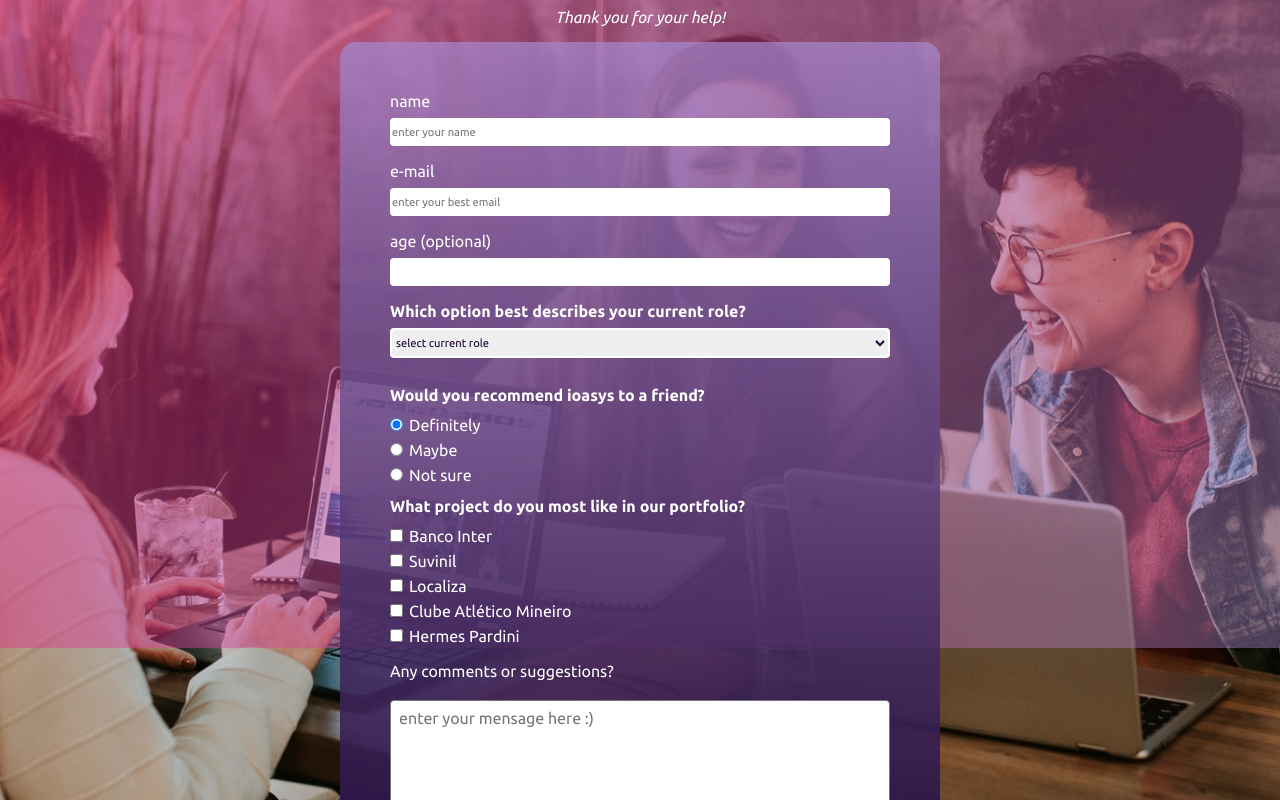
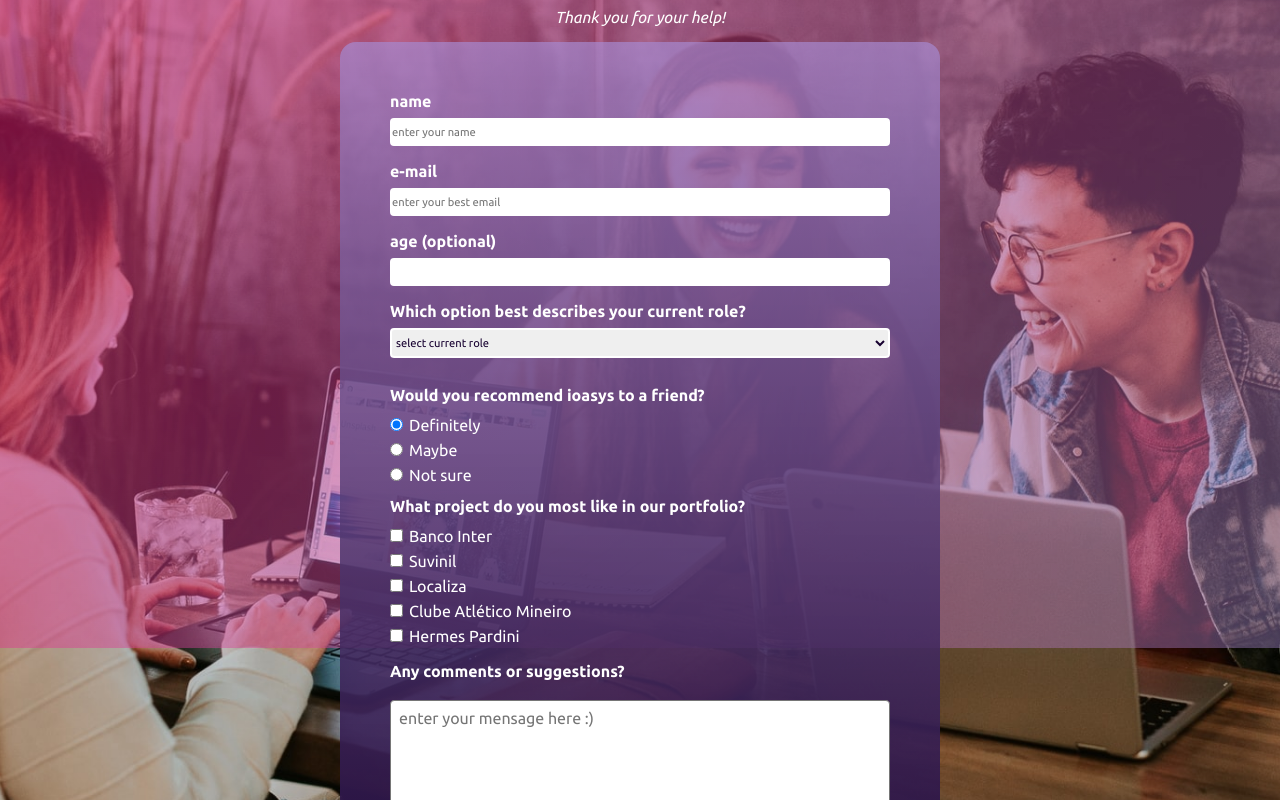
Before and after one commit to belatoledo/ioasys-form-challenge, a plain HTML site: page index.html in a window 1280 px wide. Shown: the part 152-952 px from the top of the page. Drawn offline with Linux system fonts and the light colour scheme.

Commit message:
survey form ioasys

```diff
--- a/index.html
+++ b/index.html
@@ -78,7 +78,7 @@
     </div>
   </div>
 
-  <p class="txt-msg">Any comments or suggestions?</p>
+  <p class="txt-msg"><strong>Any comments or suggestions?</strong></p>
   <textarea name="txt-msg" id="txt-msg" placeholder="enter your mensage here :)" cols="30" rows="10"></textarea>
 
   <button class="submit-btn" type="submit">Submit</button>
--- a/main.css
+++ b/main.css
@@ -69,6 +69,10 @@ body {
 .form-group {
   display: flex;
   flex-direction: column;
+}
+
+.form-group > label {
+  font-weight: 700;
 }
 
 .form-group > input,
```
Also changed, not shown: assets/img-github.png (added), 1 other file.
